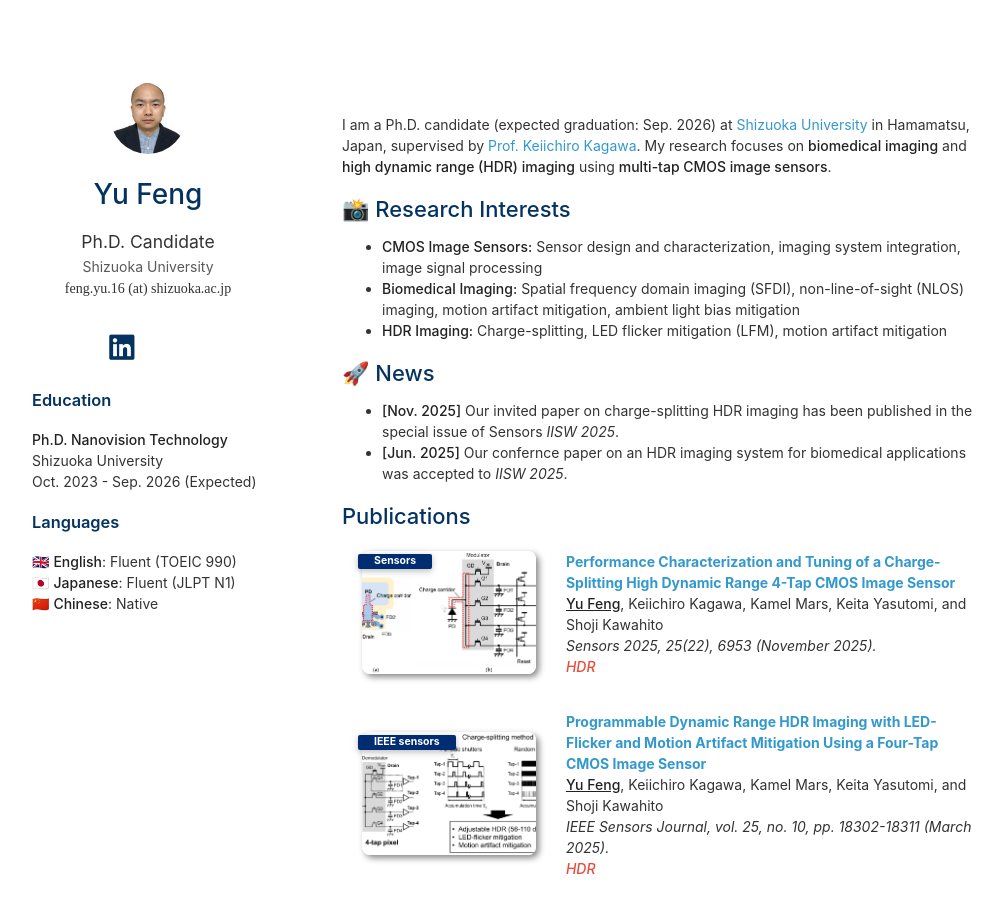
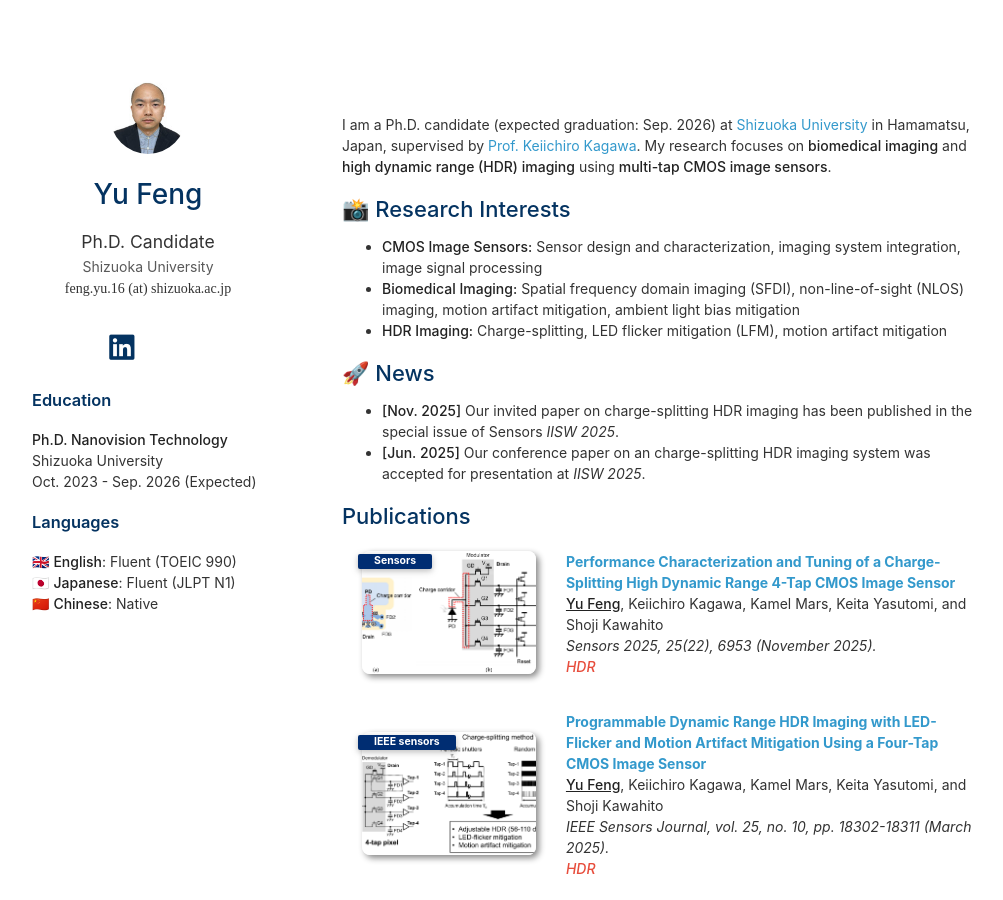
Before and after one commit to y-fen/y-fen.github.io, a Jekyll site: the page built from index.md, in a window 1280 px wide and 900 px high. Shown: the whole window, without its empty margins (128-1131 px from the left). Built offline with Jekyll 4.4.1, drawn with Linux system fonts in a browser that asks for light colours; a style sheet for code colours, icons or effects is not loaded.

Commit message:
Fix typo in conference paper announcement

```diff
--- a/index.md
+++ b/index.md
@@ -11,7 +11,7 @@ I am a Ph.D. candidate (expected graduation: Sep. 2026) at [Shizuoka University]
 
 ## 🚀 News
 - **[Nov. 2025]** Our invited paper on charge-splitting HDR imaging has been published in the special issue of Sensors *IISW 2025*.
-- **[Jun. 2025]** Our confernce paper on an HDR imaging system for biomedical applications was accepted to *IISW 2025*.
+- **[Jun. 2025]** Our conference paper on an charge-splitting HDR imaging system was accepted for presentation at *IISW 2025*.
 
 {% include_relative _includes/publications.md %}
 
```
